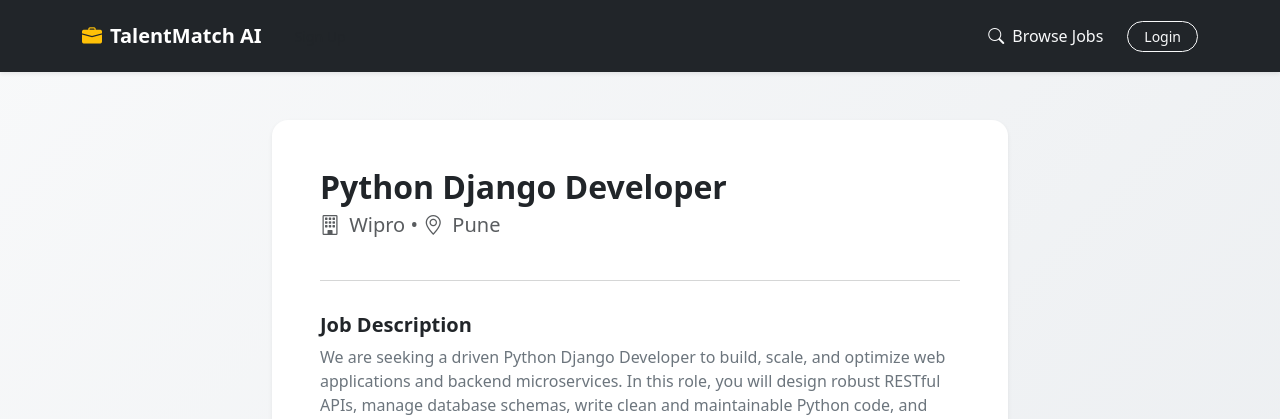
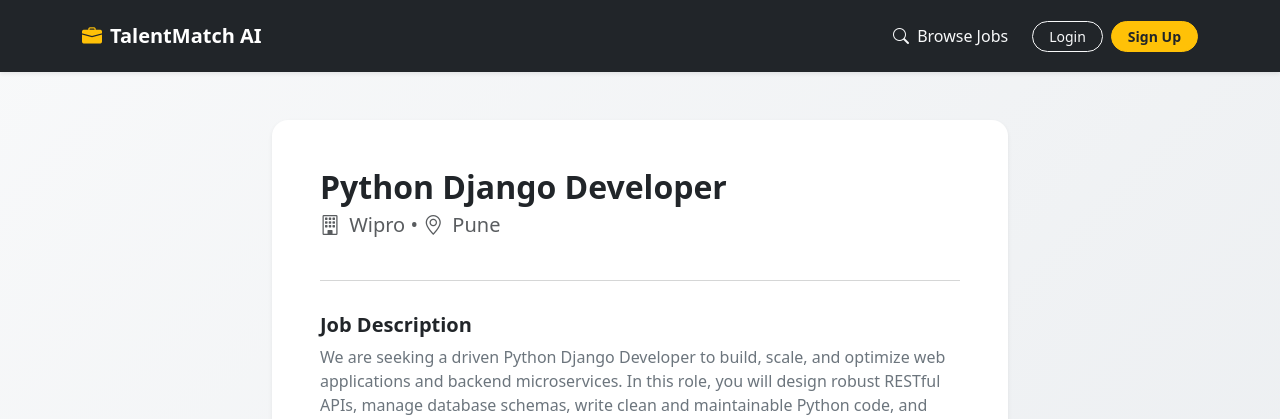
Before and after one commit to ayushwaghmare009-bit/TalentMatch-Ai, a Django app: page /job/1/ in a window 1280 px wide. Shown: the top 419 px of the page. Run offline with Django 5.2, Linux system fonts and the light colour scheme; data comes from the database, SQL or seed files in the repository.

Commit message:
Fix navbar layout and integrate signup button properly

```diff
--- a/jobs/templates/jobs/base_jobs.html
+++ b/jobs/templates/jobs/base_jobs.html
@@ -17,7 +17,6 @@
             <a class="navbar-brand fw-bold" href="{% url 'job_list' %}">
                 <i class="bi bi-briefcase-fill text-warning me-2"></i>TalentMatch AI
             </a>
-            <a class="btn btn-outline-dark btn-sm rounded-pill px-3" href="{% url 'signup' %}">Sign Up</a>
             <button class="navbar-toggler" type="button" data-bs-toggle="collapse" data-bs-target="#navbarNav" aria-controls="navbarNav" aria-expanded="false" aria-label="Toggle navigation">
                 <span class="navbar-toggler-icon"></span>
             </button>
@@ -44,7 +43,10 @@
                         </li>
                     {% else %}
                         <li class="nav-item ms-lg-3 mt-2 mt-lg-0">
-                            <a class="btn btn-outline-light btn-sm rounded-pill px-3" href="{% url 'login' %}">Login</a>
+                            <a class="btn btn-outline-light btn-sm rounded-pill px-3 me-2" href="{% url 'login' %}">Login</a>
+                        </li>
+                        <li class="nav-item mt-2 mt-lg-0">
+                            <a class="btn btn-warning btn-sm rounded-pill px-3 text-dark fw-semibold" href="{% url 'signup' %}">Sign Up</a>
                         </li>
                     {% endif %}
                 </ul>
```
